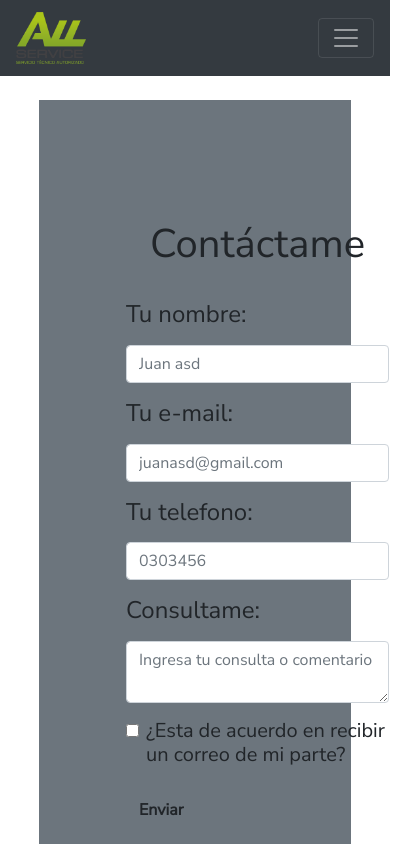
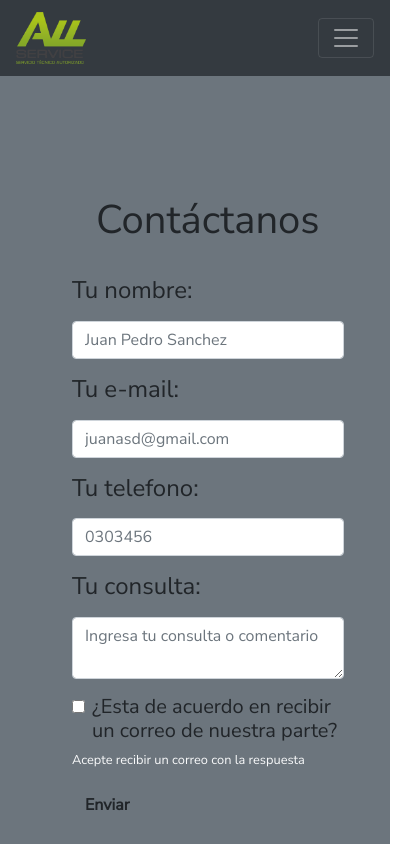
Before and after one commit to patriciodfernandez/AllServiceFrontend, a React (Create React App) app: page /contacto in a window 390 px wide. Shown: the top 844 px of the page, 413 px wide, since content can reach past the window. Built offline with nearby package versions, Linux system fonts and the light colour scheme; grey boxes are pictures that could not be loaded.

Commit message:
Se crearon validaciones para formulario de contacto

```diff
--- a/src/Components/Contacto.js
+++ b/src/Components/Contacto.js
@@ -1,88 +1,210 @@
-import React, { useState } from "react";
+import React, { useState, useEffect } from "react";
 import { withRouter } from "react-router-dom";
 
 const Contacto = () => {
+  const [errors, setErrors] = useState({
+    name: false,
+    email: false,
+    phone: false,
+    consulta: false,
+    agreed: false,
+  });
+  const [name, setName] = useState("");
+  const [email, setEmail] = useState("");
+  const [phone, setPhone] = useState("");
+  const [consulta, setConsulta] = useState("");
+  const [agreed, setAgreed] = useState(false);
+
+  useEffect(() => {
+    if(agreed){
+      setErrors((errors) => ({
+        ...errors,
+        agreed: false,
+      }));
+    }else{
+      setErrors((errors) => ({
+        ...errors,
+        agreed: true,
+      }));
+    }
+  },[agreed]);
+
+  const requerido = (event) => {
+    if (event.target.value !== "") {
+      setErrors((errors) => ({
+        ...errors,
+        [event.target.name]: false,
+      }));
+    } else {
+      setErrors((errors) => ({
+        ...errors,
+        [event.target.name]: true,
+      }));
+    }
+  };
+
+  const numerosOnly = (event) => {
+    if (!isNaN(event.target.value) && event.target.value !== "") {
+      setErrors((errors) => ({
+        ...errors,
+        [event.target.name]: false,
+      }));
+    } else {
+      setErrors((errors) => ({
+        ...errors,
+        [event.target.name]: true,
+      }));
+    }
+  };
+
+  const emailOnly = (event) =>{
+    const regex = /^(([^<>()\[\]\\.,;:\s@"]+(\.[^<>()\[\]\\.,;:\s@"]+)*)|(".+"))@((\[[0-9]{1,3}\.[0-9]{1,3}\.[0-9]{1,3}\.[0-9]{1,3}])|(([a-zA-Z\-0-9]+\.)+[a-zA-Z]{2,}))$/;
+    if(regex.test(event.target.value)&& event.target.value !== ""){
+      setErrors((errors) => ({
+        ...errors,
+        [event.target.name]: false,
+      }));
+    }else{
+      setErrors((errors) => ({
+        ...errors,
+        [event.target.name]: true,
+      }));
+    }
+
+  }
+
+  const handleCheck = () =>{
+    setAgreed(agreed => !agreed);
+  }
+
+  const handleSubmit = (event) => {
+    event.preventDefault();
+  };
   return (
-    <div className="container">
-      <div className="row m-4 bg-secondary">
-        <div className="col-sm-12 col-md-5 fondoContacto" ></div>
+    <div className="container-fluid">
+      <div className="row bg-secondary">
+        <div className="col-sm-12 col-md-5 fondoContacto"></div>
         <div className="col-sm-12 col-md-7 ">
-          <main class="container py-4 ">
+          <main class="py-4 ">
             <div class="row boxshadow p-5 ">
               <section class="p-4">
-                <div class="p-4 ">
-                  <h1>Contáctame</h1>
+                <div class="p-4">
+                  <h1>Contáctanos</h1>
                 </div>
                 <div>
-                  <form onsubmit="validarGeneral(event)">
+                  <form onSubmit={handleSubmit}>
                     <div class="form-group">
                       <label>
                         <h4>Tu nombre:</h4>
                       </label>
-                      <input type="text" class="form-control" placeholder="Juan asd" id="nombre"
-                        onblur="requerido(this)" onkeyup="requerido(this)" />
-                      <div class="valid-feedback">
-                        Perfecto, continuar.
-                                </div>
-                      <div class="invalid-feedback">
+                      <input
+                        value={name}
+                        name="name"
+                        type="text"
+                        class="form-control"
+                        placeholder="Juan Pedro Sanchez"
+                        id="nombre"
+                        onBlur={(event) => requerido(event)}
+                        onChange={(event) => setName(event.target.value)}
+                      />
+                      {errors && errors.name ? (
+                        <div class="small text-light">
                           Ingresa tu nombre por favor.
                         </div>
+                      ) : null}
                     </div>
                     <div class="form-group ">
                       <label>
                         <h4>Tu e-mail:</h4>
                       </label>
-                      <input type="text" class="form-control" placeholder="juanasd@gmail.com" id="email"
-                        onblur="revisarEmail(this)" onkeyup="revisarEmail(this)" />
-                      <div class="valid-feedback">
-                        Perfecto, continuar.
+                      <input
+                        value={email}
+                        name="email"
+                        type="text"
+                        class="form-control"
+                        placeholder="juanasd@gmail.com"
+                        id="email"
+                        onBlur={(event) => emailOnly(event)}
+                        onChange={(event) => setEmail(event.target.value)}
+                      />
+                      {errors && errors.email ? (
+                        <div class="small text-light">
+                        Ingrese un email válido por favor.
                         </div>
-                      <div class="invalid-feedback">
-                        Ingrese un email válido por favor
-                                </div>
+                      ) : null}
                     </div>
                     <div class="form-group ">
                       <label>
                         <h4>Tu telefono:</h4>
                       </label>
-                      <input type="text" class="form-control" placeholder="0303456" id="telefono"
-                        onblur="revisarNumeros(this)" onkeyup="revisarNumeros(this)" />
-                      <div class="valid-feedback">
-                        Perfecto, continuar.
+                      <input
+                        value={phone}
+                        name="phone"
+                        type="number"
+                        class="form-control"
+                        placeholder="0303456"
+                        id="telefono"
+                        onBlur={(event) => numerosOnly(event)}
+                        onChange={(event) => setPhone(event.target.value)}
+                      />
+                      {errors && errors.phone ? (
+                        <div class="small text-light">
+                          Por favor ingrese un numero valido. Solo puede ingresar numeros.
                         </div>
-                      <div class="invalid-feedback">
-                        Solo debe ingresar números.
-                                </div>
+                      ) : null}
                     </div>
                     <div class="form-group ">
                       <label>
-                        <h4>Consultame:</h4>
+                        <h4>Tu consulta:</h4>
                       </label>
-                      <textarea class="form-control" type="text" id="consulta"
+                      <textarea
+                        value={consulta}
+                        name="consulta"
+                        class="form-control"
+                        type="text"
+                        id="consulta"
                         placeholder="Ingresa tu consulta o comentario"
-                        onblur="revisarConsulta(this)"></textarea>
-                      <div class="valid-feedback">
-
-                      </div>
-                      <div class="invalid-feedback">
+                        onBlur={(event) => requerido(event)}
+                        onChange={(event) => setConsulta(event.target.value)}
+                      ></textarea>
+                      {errors && errors.consulta ? (
+                        <div class="small text-light">
                           Por favor ingrese una consulta
                         </div>
+                      ) : null}
                     </div>
                     <div class="form-group ">
                       <div class="form-check  ">
-                        <input class="form-check-input" type="checkbox" id="terminos" />
+                        <input
+                          class="form-check-input"
+                          name="agreed"
+                          type="checkbox"
+                          id="terminos"
+                          checked={agreed}
+                          onChange={handleCheck}
+                        />
                         <label class="form-check-label">
-                          <h5>¿Esta de acuerdo en recibir un correo de mi parte?</h5>
+                          <h5>
+                            ¿Esta de acuerdo en recibir un correo de nuestra
+                            parte?
+                          </h5>
                         </label>
-                        <div class="valid-feedback">
                       </div>
-                        <div class="invalid-feedback">
-
+                      {errors && errors.agreed ? (
+                        <div class="small text-light">
+                        Acepte recibir un correo con la respuesta
                         </div>
+                      ) : null}
                     </div>
-                    </div>
-                    <button class="btn fondo " id="btnEnviar" type="submit"> <b> Enviar</b></button>
-                    <div class="alert fondo m-4 d-none" id="msjEnvio" role="alert">
+                    <button class="btn fondo " id="btnEnviar" type="submit">
+                      {" "}
+                      <b> Enviar</b>
+                    </button>
+                    <div
+                      class="alert fondo m-4 d-none"
+                      id="msjEnvio"
+                      role="alert"
+                    >
                       El correo se envió correctamente
                     </div>
                   </form>
@@ -92,8 +214,6 @@ const Contacto = () => {
           </main>
         </div>
       </div>
-
-
     </div>
   );
 };
```
Lines whose indentation alone changed are shown as unchanged.
